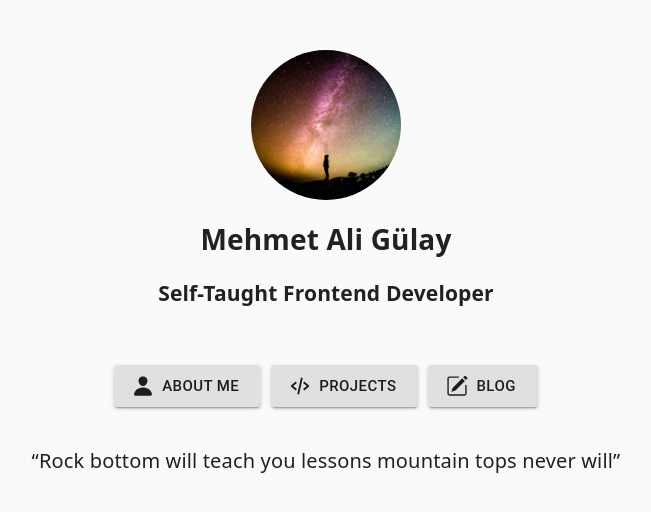
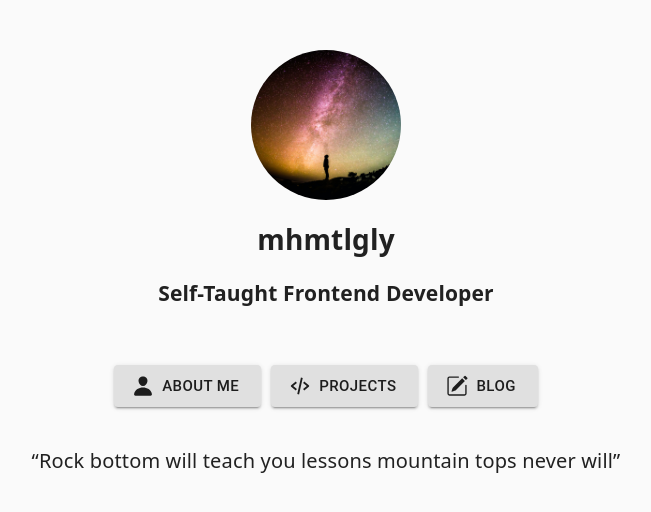
Before and after one commit to mhmtlgly/code-snippet-blog, a Gatsby site: page / in a window 1280 px wide. Shown: the whole page, without its empty margins (314-965 px from the left). Built offline with nearby package versions, Linux system fonts and the light colour scheme; Gatsby itself is replaced by a stand-in of ours.

Commit message:
Update index.tsx

```diff
--- a/src/pages/index.tsx
+++ b/src/pages/index.tsx
@@ -68,7 +68,7 @@ const IndexPage = ({ data }) => {
       <Box className={classes.root}>
         <Box className={classes.inner}>
           <Box className={classes.imgContainer}></Box>
-          <h1>Mehmet Ali Gülay</h1>
+          <h1>mhmtlgly</h1>
 
           <h2>Self-Taught Frontend Developer</h2>
           <Box p={4}>
```
